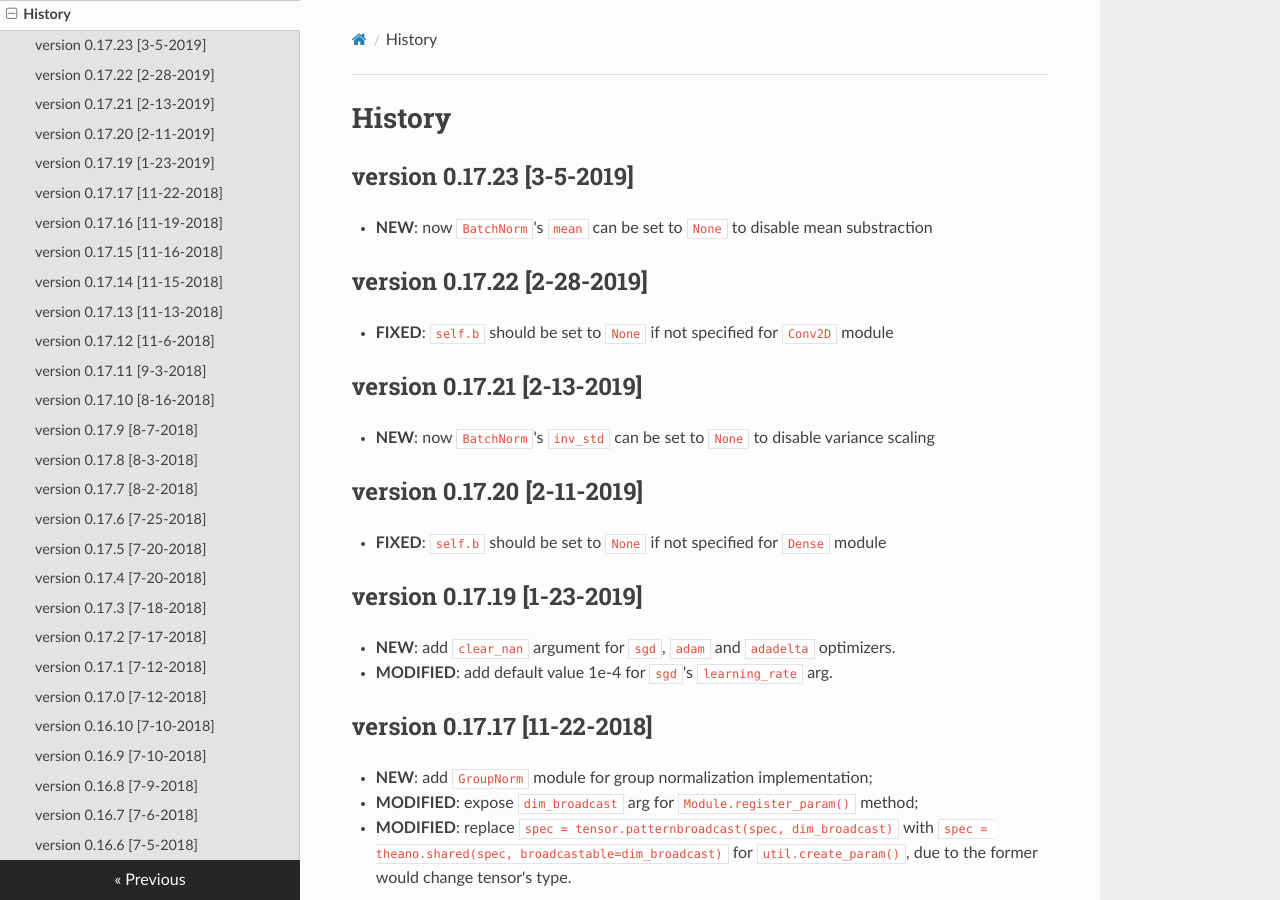
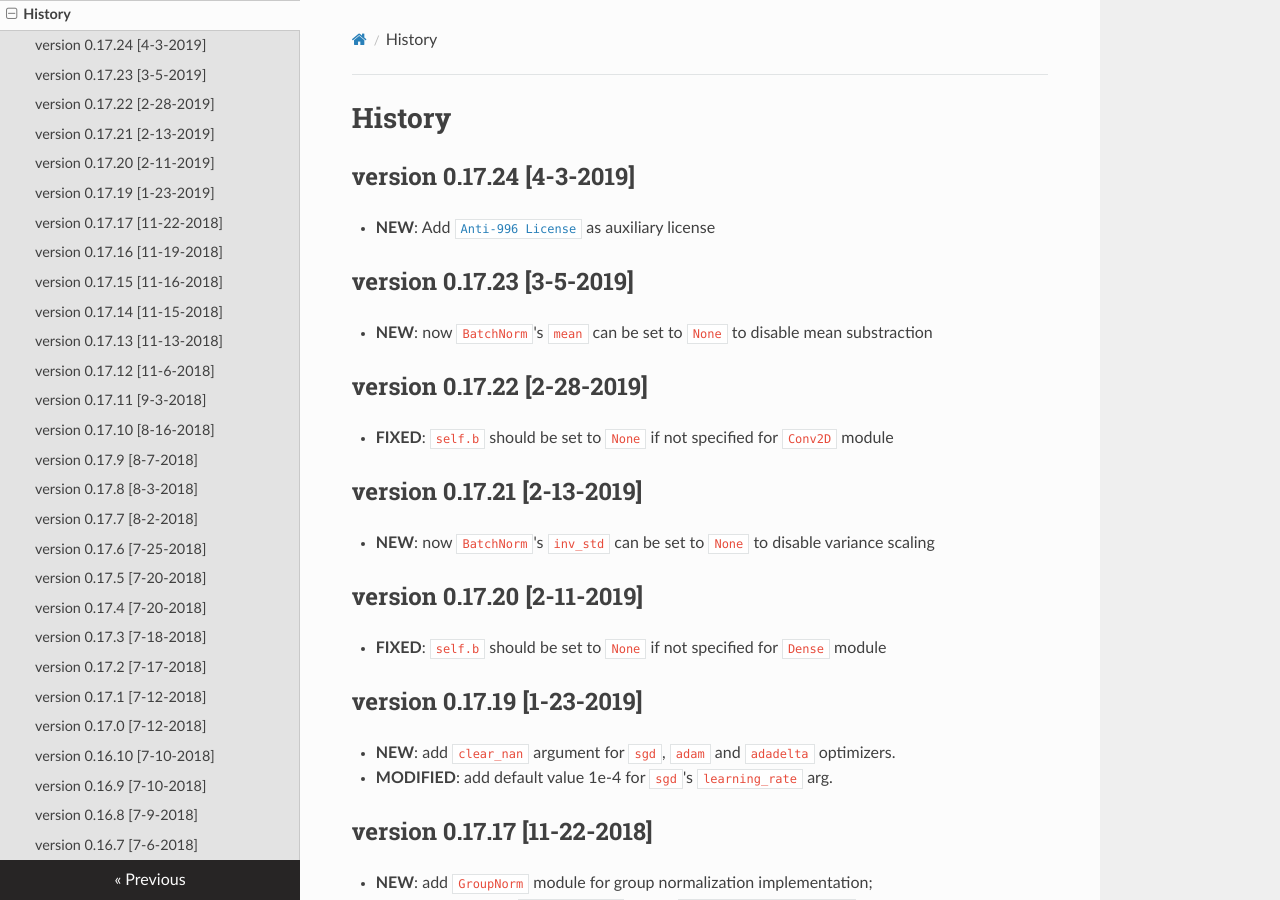
Before and after one commit to david-leon/Dandelion, an MkDocs documentation site: the page built from docs/history.md, in a window 1280 px wide and 900 px high. Built offline with MkDocs 1.6.1, drawn with Linux system fonts in a browser that asks for light colours; nearby versions of some CDN libraries.

Commit message:
## version 0.17.24 [4-3-2019] * **NEW**: Add [`Anti-996 License`](https://github.com/996icu/996.ICU/blob/master/LICENSE) as auxiliary license

```diff
--- a/dandelion/__init__.py
+++ b/dandelion/__init__.py
@@ -8,5 +8,5 @@ from . import functional
 from . import model
 from . import ext
 
-__version__ = "0.17.23"
+__version__ = "0.17.24"
 __author__  = "David Leon (Dawei Leng)"
--- a/docs/history.md
+++ b/docs/history.md
@@ -1,4 +1,7 @@
 # History
+
+## version 0.17.24 [4-3-2019]
+* **NEW**: Add [`Anti-996 License`](https://github.com/996icu/996.ICU/blob/master/LICENSE) as auxiliary license
 
 ## version 0.17.23 [3-5-2019]
 * **NEW**: now `BatchNorm`'s `mean` can be set to `None` to disable mean substraction
```
Also changed, not shown: README.md (+3 -1 lines), 1 other file.
